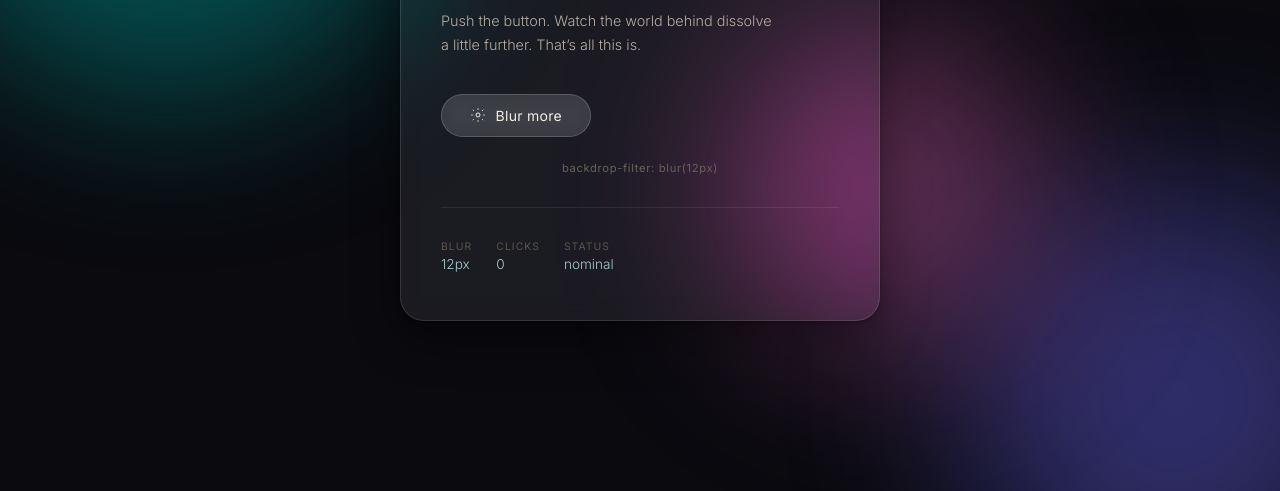
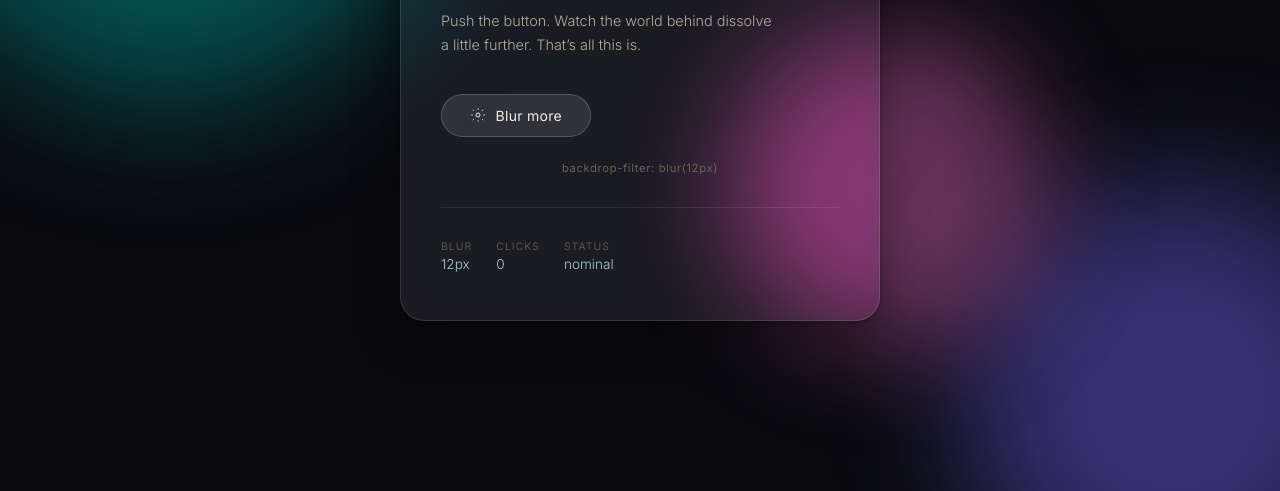
Before and after one commit to Codeskald/perpex, a website: page pretty.html in a window 1280 px wide. Shown: the part 309-800 px from the top of the page. Drawn offline with Linux system fonts and the light colour scheme.

Commit message:
Fix flicker — isolate backdrop-filter from animated orbs

```diff
--- a/pretty.html
+++ b/pretty.html
@@ -10,7 +10,6 @@
   <style>
     *, *::before, *::after { box-sizing: border-box; margin: 0; padding: 0; }
     html, body { height: 100%; }
-
     body {
       font-family: 'Inter', sans-serif;
       display: grid;
@@ -20,29 +19,33 @@
       background: #0a0a0f;
     }
 
+    /* Orb layer — fully isolated, never triggers card repaint */
     .orbs {
-      position: fixed; inset: 0; z-index: 0; pointer-events: none;
+      position: fixed; inset: 0; z-index: 0;
+      pointer-events: none;
+      contain: strict;
     }
     .orb {
       position: absolute;
       border-radius: 50%;
-      filter: blur(80px);
-      opacity: 0.55;
+      opacity: 0.6;
       will-change: transform;
-      transform: translateZ(0);
       animation: drift 14s ease-in-out infinite alternate;
     }
-    .orb-1 { width: 520px; height: 520px; background: oklch(0.52 0.18 192); top: -120px; left: -100px; animation-duration: 16s; }
-    .orb-2 { width: 400px; height: 400px; background: oklch(0.48 0.16 280); bottom: -80px; right: -60px; animation-duration: 12s; animation-delay: -4s; }
-    .orb-3 { width: 300px; height: 300px; background: oklch(0.55 0.14 340); top: 40%; left: 55%; animation-duration: 18s; animation-delay: -8s; }
+    .orb-1 { width: 520px; height: 520px; background: oklch(0.52 0.18 192); top: -120px; left: -100px; animation-duration: 16s; filter: blur(70px); }
+    .orb-2 { width: 400px; height: 400px; background: oklch(0.48 0.16 280); bottom: -80px; right: -60px; animation-duration: 12s; animation-delay: -4s; filter: blur(60px); }
+    .orb-3 { width: 300px; height: 300px; background: oklch(0.55 0.14 340); top: 40%; left: 55%; animation-duration: 18s; animation-delay: -8s; filter: blur(50px); }
 
     @keyframes drift {
       from { transform: translate3d(0, 0, 0) scale(1); }
       to   { transform: translate3d(40px, 30px, 0) scale(1.08); }
     }
 
+    /* Card — isolated stacking context so backdrop-filter doesn't chase the orbs */
     .card {
-      position: relative; z-index: 1;
+      position: relative;
+      z-index: 1;
+      isolation: isolate;
       width: clamp(320px, 90vw, 480px);
       padding: 3rem 2.5rem;
       border-radius: 1.5rem;
@@ -54,34 +57,24 @@
         0 2px 4px oklch(0 0 0 / 0.3),
         0 16px 48px oklch(0 0 0 / 0.4),
         inset 0 1px 0 oklch(1 0 0 / 0.1);
-      transition: backdrop-filter 600ms cubic-bezier(0.16, 1, 0.3, 1),
-                  -webkit-backdrop-filter 600ms cubic-bezier(0.16, 1, 0.3, 1);
+      transition:
+        backdrop-filter 600ms cubic-bezier(0.16, 1, 0.3, 1),
+        -webkit-backdrop-filter 600ms cubic-bezier(0.16, 1, 0.3, 1);
     }
 
-    .eyebrow {
-      font-size: 0.7rem; font-weight: 500; letter-spacing: 0.12em;
-      text-transform: uppercase; color: oklch(0.75 0.12 192); margin-bottom: 1.25rem;
-    }
-    h1 {
-      font-family: 'Instrument Serif', serif;
-      font-size: clamp(2rem, 5vw, 2.75rem);
-      font-weight: 400; line-height: 1.1;
-      color: oklch(0.97 0.01 80); margin-bottom: 1rem;
-    }
+    .eyebrow { font-size: 0.7rem; font-weight: 500; letter-spacing: 0.12em; text-transform: uppercase; color: oklch(0.75 0.12 192); margin-bottom: 1.25rem; }
+    h1 { font-family: 'Instrument Serif', serif; font-size: clamp(2rem, 5vw, 2.75rem); font-weight: 400; line-height: 1.1; color: oklch(0.97 0.01 80); margin-bottom: 1rem; }
     h1 em { font-style: italic; color: oklch(0.78 0.12 192); }
-    p {
-      font-size: 0.9rem; font-weight: 300; line-height: 1.7;
-      color: oklch(0.75 0.02 80); max-width: 38ch; margin-bottom: 2.25rem;
-    }
+    p { font-size: 0.9rem; font-weight: 300; line-height: 1.7; color: oklch(0.75 0.02 80); max-width: 38ch; margin-bottom: 2.25rem; }
+
     .btn {
       display: inline-flex; align-items: center; gap: 0.6rem;
       padding: 0.75rem 1.75rem; border-radius: 999px;
       border: 1px solid oklch(1 0 0 / 0.18);
       background: oklch(1 0 0 / 0.1);
       color: oklch(0.95 0.01 80);
-      font-family: 'Inter', sans-serif; font-size: 0.875rem;
-      font-weight: 400; letter-spacing: 0.02em; cursor: pointer;
-      backdrop-filter: blur(8px); -webkit-backdrop-filter: blur(8px);
+      font-family: 'Inter', sans-serif; font-size: 0.875rem; font-weight: 400;
+      letter-spacing: 0.02em; cursor: pointer;
       transition: background 200ms ease, border-color 200ms ease, transform 120ms ease;
       user-select: none;
     }
@@ -89,11 +82,8 @@
     .btn:active { transform: scale(0.97); }
     .btn svg { transition: transform 400ms cubic-bezier(0.34, 1.56, 0.64, 1); }
     .btn:hover svg { transform: rotate(20deg) scale(1.1); }
-    .blur-hint {
-      margin-top: 1.5rem; font-size: 0.7rem;
-      color: oklch(0.5 0.02 80); letter-spacing: 0.06em;
-      text-align: center; transition: color 400ms ease;
-    }
+
+    .blur-hint { margin-top: 1.5rem; font-size: 0.7rem; color: oklch(0.5 0.02 80); letter-spacing: 0.06em; text-align: center; transition: color 400ms ease; }
     .blur-hint.active { color: oklch(0.68 0.1 192); }
     .divider { width: 100%; height: 1px; background: oklch(1 0 0 / 0.08); margin: 2rem 0; }
     .meta { display: flex; gap: 1.5rem; }
```
